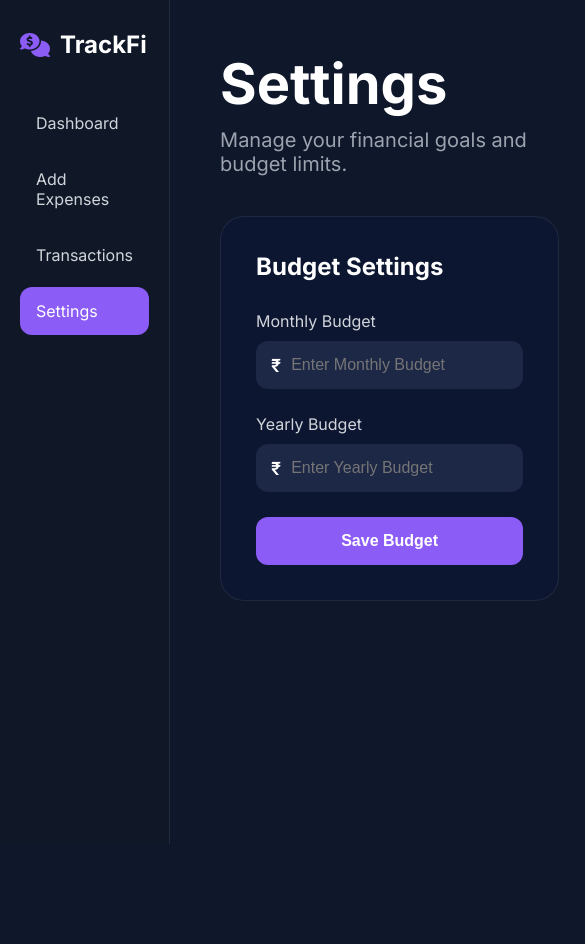
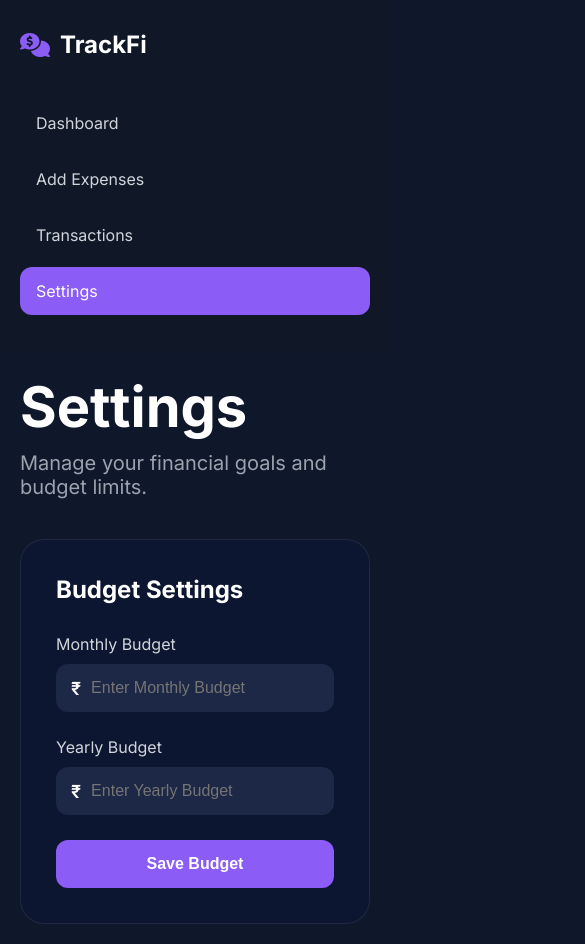
Before and after one commit to Riyakk-11111/Syntecxhub_ExpenseTracker, a React (Vite) app: page /settings in a window 390 px wide. Shown: the top 944 px of the page, 585 px wide, since content can reach past the window. Before the commit the page ends 844 px from the top, so only its background shows below. Built offline with nearby package versions, Linux system fonts and the light colour scheme.

Commit message:
Update settings.css

```diff
--- a/src/pages/styles/settings.css
+++ b/src/pages/styles/settings.css
@@ -72,3 +72,23 @@
     font-size: 16px;
     outline: none;
 }
+@media (max-width: 768px) {
+
+    .settings-page.main {
+        flex-direction: column;
+    }
+
+    .settings-page .sidebar {
+        position: relative;
+        width: 100%;
+        height: auto;
+        border-right: none;
+    }
+
+    .settings-page .content {
+        margin-left: 0;
+        width: 100%;
+        padding: 20px;
+    }
+
+}
```
